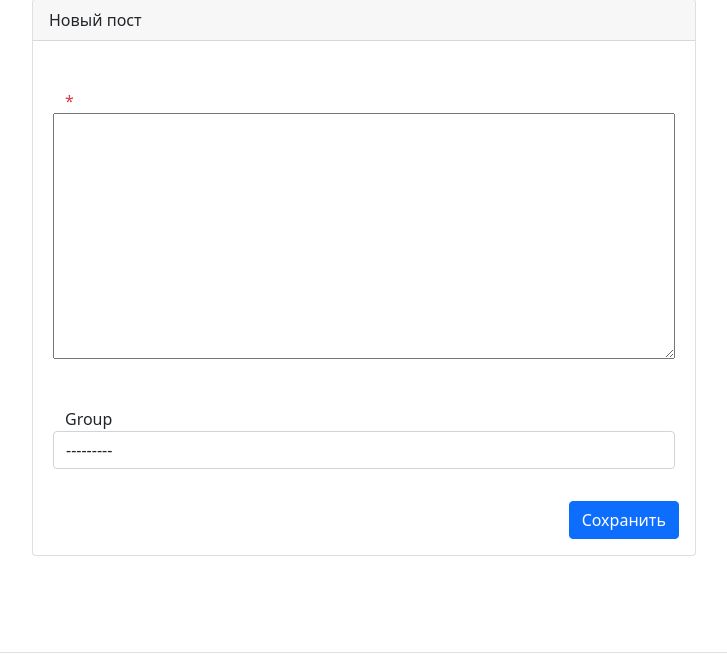
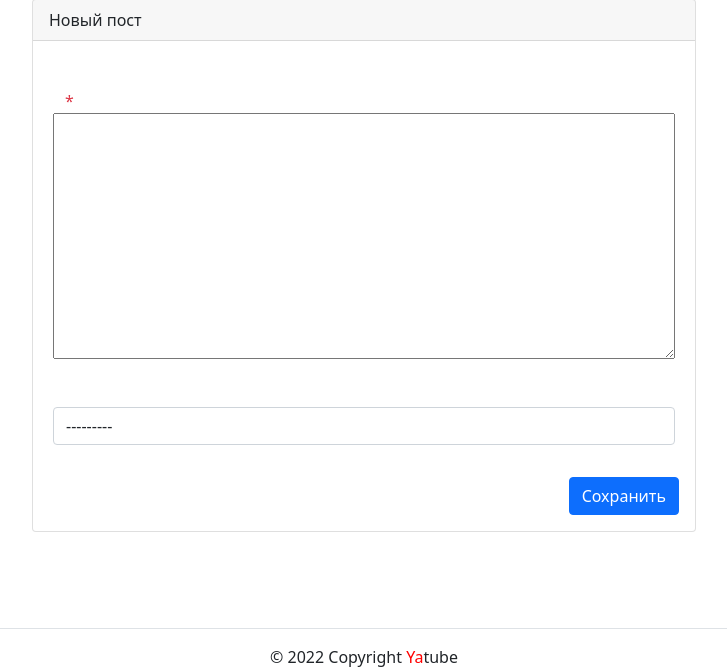
Before and after one commit to morgunovvb/hw03_forms, a Django app: page /create/ in a window 1280 px wide. Shown: the part 153-824 px from the top of the page, without its empty margins (276-1003 px from the left). Run offline with Django 3.2, Linux system fonts and the light colour scheme; the visitor is signed in with stand-in values (Sample User, id 1); some libraries are stand-ins or nearby versions.

Commit message:
Update create_post.html

```diff
--- a/yatube/templates/posts/create_post.html
+++ b/yatube/templates/posts/create_post.html
@@ -34,7 +34,6 @@
                   </div>
                   <div class="form-group row my-3 p-3">
                     <label for="{{ field.id_for_label }}">
-                      Group
                     </label>
                     <select name="group" class="form-control" id="id_group">
                       <option value="" selected>---------</option>
```
